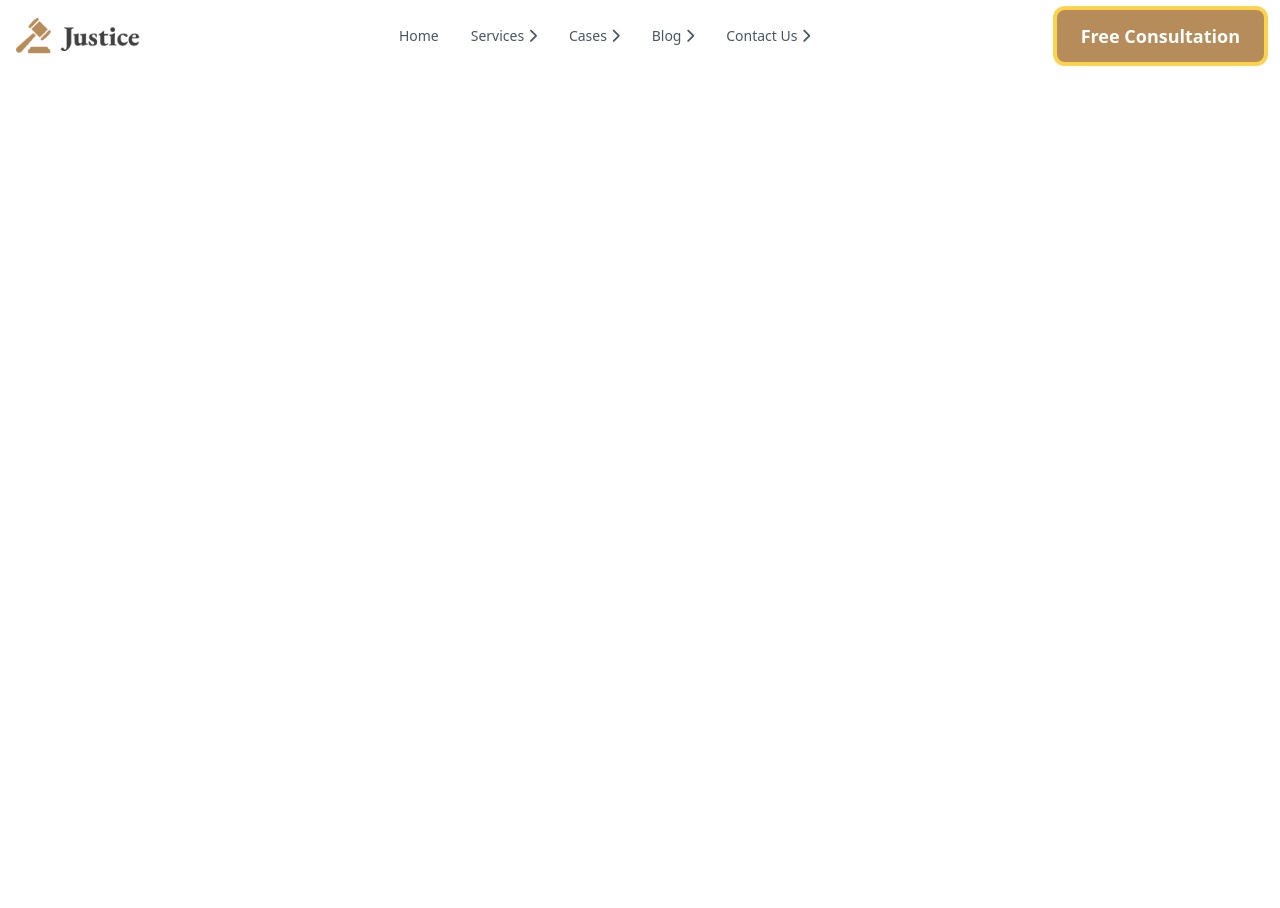
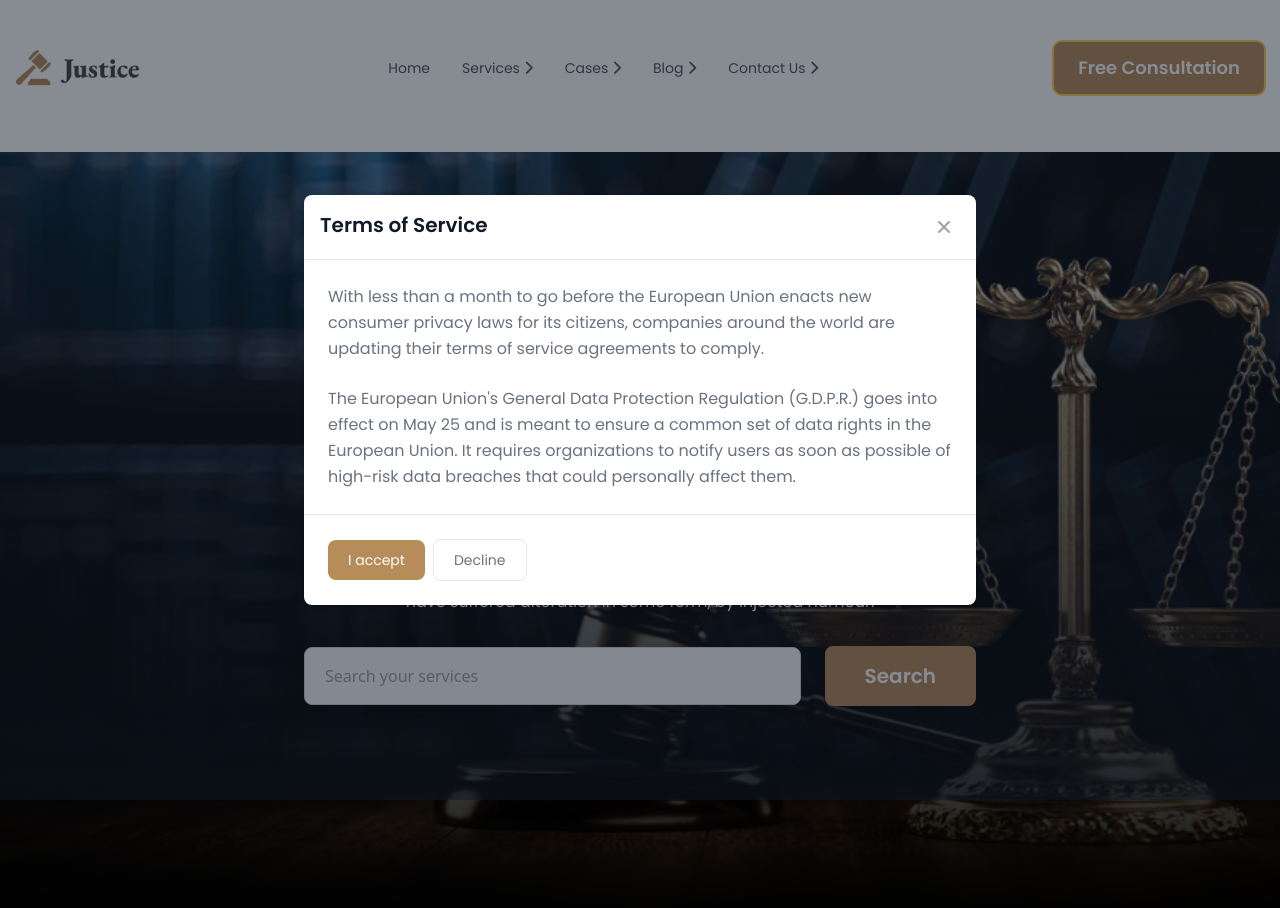
Before and after one commit to alimbdit/legal-solution, a plain HTML site: page index.html in a window 1280 px wide. Both pictures are taken after a click on the button "Free Consultation". Before the commit the page ends 800 px from the top, so only its background shows below. Drawn offline with nearby package versions, Linux system fonts and the light colour scheme.

Commit message:
banner with modal

```diff
--- a/index.html
+++ b/index.html
@@ -37,12 +37,16 @@
                         primary_color2: '#b86606',
                     },
                     fontFamily: {
-                        poppins: ['Poppins', 'sans-serif'],
-                        eb: ['EB Garamond', 'serif'],
+                        poppins: ["Poppins", "sans-serif"],
+                        eb: ["EB Garamond", "serif"],
                     },
+                    backgroundImage: {
+                        'banner': "linear-gradient(to bottom, rgba(234, 236, 238 ,0.0), rgba(0, 0, 0,1) ), url('images/banner.png')",
+                        'footer-texture': "url('images/Rectangle 5.png')",
+                    }
                 },
             },
-        }
+        };
     </script>
 
 </head>
@@ -56,15 +60,20 @@
         ------------------navbar-------------------------
     ------------------------------------------------- -->
 
-        <nav
-            class="bg-white px-2 sm:px-4 py-2.5 dark:bg-gray-900 fixed w-full max-w-screen-xl mx-auto z-20 top-0 ">
+
+
+
+
+
+        <nav class="bg-white px-2 sm:px-4 py-2.5 dark:bg-gray-900 w-full max-w-screen-xl mx-auto mt-8">
             <div class="container flex flex-wrap items-center justify-between mx-auto">
                 <a href="#" class="flex items-center">
                     <img src="images/logo2.png" class="h-6 mr-3 sm:h-9" alt="Legal Logo">
                 </a>
                 <div class="flex md:order-2">
-                    <button type="button"
-                        class="text-white bg-primary_color1 hover:bg-primary_color2 focus:ring-4 focus:outline-none focus:ring-amber-300 font-semibold rounded-lg text-lg text-poppins px-6 py-3 text-center mr-3 md:mr-0 dark:bg-primary_color1 dark:hover:bg-primary_color2 dark:focus:ring-amber-800">Free Consultation</button>
+                    <button type="button" data-modal-target="Modal" data-modal-toggle="Modal"
+                        class="text-white bg-primary_color1 hover:bg-primary_color2 focus:ring-2 focus:outline-none focus:ring-amber-300 font-semibold rounded-lg text-lg font-poppins px-6 py-3 text-center mr-3 md:mr-0 dark:bg-primary_color1 dark:hover:bg-primary_color2 dark:focus:ring-amber-800">Free
+                        Consultation</button>
                     <button data-collapse-toggle="navbar-sticky" type="button"
                         class="inline-flex items-center p-2 text-sm text-gray-500 rounded-lg md:hidden hover:bg-gray-100 focus:outline-none focus:ring-2 focus:ring-gray-200 dark:text-gray-400 dark:hover:bg-gray-700 dark:focus:ring-gray-600"
                         aria-controls="navbar-sticky" aria-expanded="false">
@@ -83,23 +92,29 @@
 
                         <li>
                             <a href="#"
-                                class="block py-2 pl-3 pr-4 text-poppins text-gray-600 rounded hover:bg-gray-100 md:hover:bg-transparent md:hover:text-primary_color2 md:p-0 md:dark:hover:text-white dark:text-gray-400 dark:hover:bg-gray-700 dark:hover:text-white md:dark:hover:bg-transparent dark:border-gray-700">Home</a>
+                                class="block py-2 pl-3 pr-4 font-poppins text-gray-600 rounded hover:bg-gray-100 md:hover:bg-transparent md:hover:text-primary_color2 md:p-0 md:dark:hover:text-white dark:text-gray-400 dark:hover:bg-gray-700 dark:hover:text-white md:dark:hover:bg-transparent dark:border-gray-700">Home</a>
                         </li>
                         <li>
                             <a href="#"
-                                class="block py-2 pl-3 pr-4 text-poppins text-gray-600 rounded hover:bg-gray-100 md:hover:bg-transparent md:hover:text-primary_color2 md:p-0 md:dark:hover:text-white dark:text-gray-400 dark:hover:bg-gray-700 dark:hover:text-white md:dark:hover:bg-transparent dark:border-gray-700">Services<i class="text-gray-600 ml-1 fa-solid fa-chevron-right"></i></a>
+                                class="block py-2 pl-3 pr-4 font-poppins text-gray-600 rounded hover:bg-gray-100 md:hover:bg-transparent md:hover:text-primary_color2 md:p-0 md:dark:hover:text-white dark:text-gray-400 dark:hover:bg-gray-700 dark:hover:text-white md:dark:hover:bg-transparent dark:border-gray-700">Services<i
+                                    class="text-gray-600 hover:text-primary_color2 ml-1 fa-solid fa-chevron-right"></i></a>
                         </li>
                         <li>
                             <a href="#"
-                                class="block py-2 pl-3 pr-4 text-poppins text-gray-600 rounded hover:bg-gray-100 md:hover:bg-transparent md:hover:text-primary_color2 md:p-0 md:dark:hover:text-white dark:text-gray-400 dark:hover:bg-gray-700 dark:hover:text-white md:dark:hover:bg-transparent dark:border-gray-700">Cases<i class="text-gray-600 ml-1 fa-solid fa-chevron-right"></i></a>
+                                class="block py-2 pl-3 pr-4 font-poppins text-gray-600 rounded hover:bg-gray-100 md:hover:bg-transparent md:hover:text-primary_color2 md:p-0 md:dark:hover:text-white dark:text-gray-400 dark:hover:bg-gray-700 dark:hover:text-white md:dark:hover:bg-transparent dark:border-gray-700">Cases<i
+                                    class="text-gray-600 hover:text-primary_color2 ml-1 fa-solid fa-chevron-right"></i></a>
                         </li>
                         <li>
                             <a href="#"
-                                class="block py-2 pl-3 pr-4 text-poppins text-gray-600 rounded hover:bg-gray-100 md:hover:bg-transparent md:hover:text-primary_color2 md:p-0 md:dark:hover:text-white dark:text-gray-400 dark:hover:bg-gray-700 dark:hover:text-white md:dark:hover:bg-transparent dark:border-gray-700">Blog<i class="text-gray-600 ml-1 fa-solid fa-chevron-right"></i></a>
+                                class="block py-2 pl-3 pr-4 font-poppins text-gray-600 rounded hover:bg-gray-100 md:hover:bg-transparent md:hover:text-primary_color2 md:p-0 md:dark:hover:text-white dark:text-gray-400 dark:hover:bg-gray-700 dark:hover:text-white md:dark:hover:bg-transparent dark:border-gray-700">Blog<i
+                                    class="text-gray-600 hover:text-primary_color2 ml-1 fa-solid fa-chevron-right"></i></a>
                         </li>
                         <li>
+
                             <a href="#"
-                                class="block py-2 pl-3 pr-4 text-poppins text-gray-600 rounded hover:bg-gray-100 md:hover:bg-transparent md:hover:text-primary_color2 md:p-0 md:dark:hover:text-white dark:text-gray-400 dark:hover:bg-gray-700 dark:hover:text-white md:dark:hover:bg-transparent dark:border-gray-700">Contact Us<i class="text-gray-600 ml-1 fa-solid fa-chevron-right"></i></a>
+                                class="block py-2 pl-3 pr-4 font-poppins text-gray-600 rounded hover:bg-gray-100 md:hover:bg-transparent md:hover:text-primary_color2 md:p-0 md:dark:hover:text-white dark:text-gray-400 dark:hover:bg-gray-700 dark:hover:text-white md:dark:hover:bg-transparent dark:border-gray-700">Contact
+                                Us<i
+                                    class="text-gray-600 hover:text-primary_color2 ml-1 fa-solid fa-chevron-right"></i></a>
                         </li>
 
                     </ul>
@@ -107,6 +122,68 @@
             </div>
         </nav>
 
+          <!-----------------------------------------------
+            ----------------------- Main modal--------------------
+        --------------------------------------------------------- -->
+
+  <div id="Modal" tabindex="-1" aria-hidden="true" class="fixed top-0 left-0 right-0 z-50 hidden w-full p-4 overflow-x-hidden overflow-y-auto md:inset-0 h-modal md:h-full">
+    <div class="relative w-full h-full max-w-2xl md:h-auto font-poppins">
+        <!-- Modal content -->
+        <div class="relative bg-white rounded-lg shadow dark:bg-gray-700">
+            <!-- Modal header -->
+            <div class="flex items-start justify-between p-4 border-b rounded-t dark:border-gray-600">
+                <h3 class="text-xl font-semibold text-gray-900 dark:text-white">
+                    Terms of Service
+                </h3>
+                <button type="button" class="text-gray-400 bg-transparent hover:bg-gray-200 hover:text-gray-900 rounded-lg text-sm p-1.5 ml-auto inline-flex items-center dark:hover:bg-gray-600 dark:hover:text-white" data-modal-hide="Modal">
+                    <svg aria-hidden="true" class="w-5 h-5" fill="currentColor" viewBox="0 0 20 20" xmlns="http://www.w3.org/2000/svg"><path fill-rule="evenodd" d="M4.293 4.293a1 1 0 011.414 0L10 8.586l4.293-4.293a1 1 0 111.414 1.414L11.414 10l4.293 4.293a1 1 0 01-1.414 1.414L10 11.414l-4.293 4.293a1 1 0 01-1.414-1.414L8.586 10 4.293 5.707a1 1 0 010-1.414z" clip-rule="evenodd"></path></svg>
+                    <span class="sr-only">Close modal</span>
+                </button>
+            </div>
+            <!-- Modal body -->
+            <div class="p-6 space-y-6">
+                <p class="text-base leading-relaxed text-gray-500 dark:text-gray-400">
+                    With less than a month to go before the European Union enacts new consumer privacy laws for its citizens, companies around the world are updating their terms of service agreements to comply.
+                </p>
+                <p class="text-base leading-relaxed text-gray-500 dark:text-gray-400">
+                    The European Union's General Data Protection Regulation (G.D.P.R.) goes into effect on May 25 and is meant to ensure a common set of data rights in the European Union. It requires organizations to notify users as soon as possible of high-risk data breaches that could personally affect them.
+                </p>
+            </div>
+            <!-- Modal footer -->
+            <div class="flex items-center p-6 space-x-2 border-t border-gray-200 rounded-b dark:border-gray-600">
+                <button data-modal-hide="Modal" type="button" class="text-white bg-primary_color1 hover:bg-primary_color2 focus:ring-2 focus:outline-none focus:ring-amber-300 font-medium rounded-lg text-sm px-5 py-2.5 text-center dark:bg-amber-600 dark:hover:bg-amber-700 dark:focus:ring-amber-800">I accept</button>
+                <button data-modal-hide="Modal" type="button" class="text-gray-500 bg-white hover:bg-amber-100 focus:ring-2 focus:outline-none focus:ring-amber-300 rounded-lg border border-gray-200 hover:border-amber-400 text-sm font-medium px-5 py-2.5 hover:text-amber-900 focus:z-10 dark:bg-gray-700 dark:text-gray-300 dark:border-gray-500 dark:hover:text-white dark:hover:bg-gray-600 dark:focus:ring-gray-600">Decline</button>
+            </div>
+        </div>
+    </div>
+</div>
+
+        <!-- --------------------------------
+        --------------banner----------------
+    ------------------------------------ -->
+        <div
+            class="container px-2 sm:px-4 w-full max-w-screen-xl  mx-auto bg-banner bg-cover bg-center h-screen mt-12 flex justify-center items-center">
+
+            <div class="max-w-2xl text-center">
+                <h1 class="text-white font-extrabold font-eb text-7xl">We Provide Effective <br> Legal Solutions</h1>
+                <p class="text-white font-poppins mt-6">There are many variations of passages of Lorem Ipsum available,
+                    but the majority have suffered alteration
+                    in some form, by injected humour.</p>
+
+                <form class="flex items-center mt-8">
+                    <div class="relative w-full">
+
+                        <input type="text" id="voice-search"
+                            class="py-4 bg-gray-50 border border-gray-300 text-gray-900 text-base rounded-lg focus:ring-amber-500 focus:border-amber-500 block w-full pl-5  dark:bg-gray-700 dark:border-gray-600 dark:placeholder-gray-400 dark:text-white dark:focus:ring-amber-500 dark:focus:border-amber-500"
+                            placeholder="Search your services" required>
+                    </div>
+                    <button type="button"
+                        class="text-white bg-primary_color1 hover:bg-primary_color2 focus:ring-2 focus:outline-none focus:ring-amber-300 font-semibold rounded-lg  font-poppins px-10 py-4 text-xl  text-center ml-6 mr-3 md:mr-0 dark:bg-primary_color1 dark:hover:bg-primary_color2 dark:focus:ring-amber-800">Search</button>
+                </form>
+
+            </div>
+
+        </div>
     </header>
 
 
```
